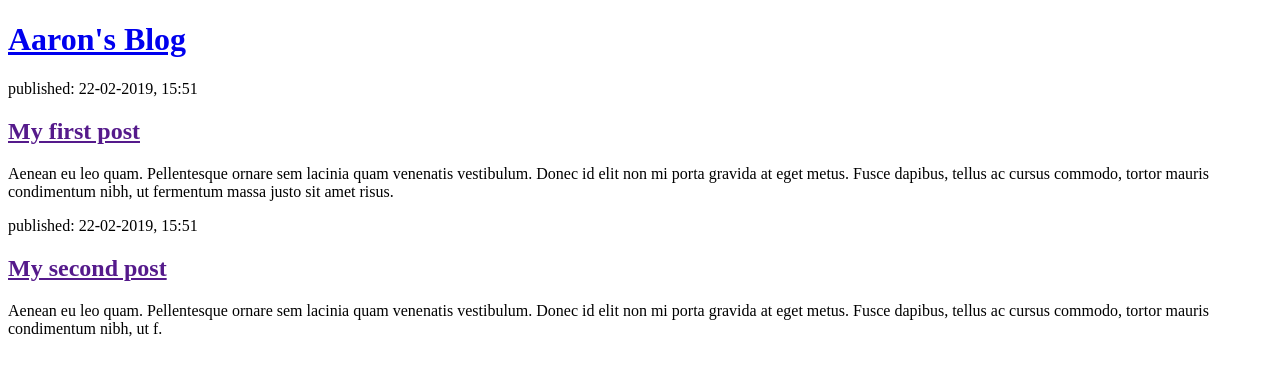
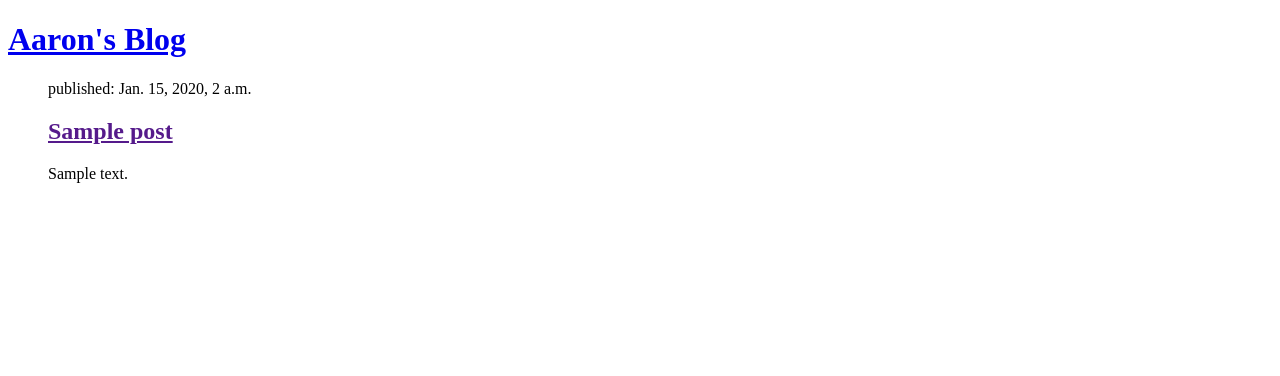
Before and after one commit to aaron-rine/my-first-blog, a Django app: template blog/templates/blog/post_list.html in a window 1280 px wide. Shown: the top 376 px of the page. Run offline with Django 3.2, Linux system fonts and the light colour scheme; the template is opened without the code that fills it: values that come from a table or form of the project are taken from there, others are empty; tables that the repository leaves empty hold one stand-in row (values such as "Sample post").

Commit message:
Modified templates to display posts from the database.

```diff
--- a/blog/templates/blog/post_list.html
+++ b/blog/templates/blog/post_list.html
@@ -10,20 +10,14 @@
         <div>
             <h1><a href="/">Aaron's Blog</a></h1>
         </div>
-
-        <div>
-            <p>published: 22-02-2019, 15:51</p>
-            <h2><a href="">My first post</a></h2>
-            <p>Aenean eu leo quam. Pellentesque ornare sem lacinia quam venenatis vestibulum. Donec id elit non mi porta gravida
-                at eget metus. Fusce dapibus, tellus ac cursus commodo, tortor mauris condimentum nibh, ut fermentum massa justo
-                sit amet risus.</p>
-        </div>
-
-        <div>
-            <p>published: 22-02-2019, 15:51</p>
-            <h2><a href="">My second post</a></h2>
-            <p>Aenean eu leo quam. Pellentesque ornare sem lacinia quam venenatis vestibulum. Donec id elit non mi porta gravida
-                at eget metus. Fusce dapibus, tellus ac cursus commodo, tortor mauris condimentum nibh, ut f.</p>
-        </div>
+        <ul>
+            {% for post in posts %}
+                <div>
+                    <p>published: {{ post.published_date }}</p>
+                    <h2><a href="">{{ post.title }}</a></h2>
+                    <p>{{ post.text|linebreaksbr }}</p>
+                </div>
+            {% endfor %}
+        </ul>
 </body>
 </html>
--- a/blog/views.py
+++ b/blog/views.py
@@ -1,5 +1,8 @@
 from django.shortcuts import render
+from django.utils import timezone
+from blog.models import Post
 
 # Create your views here.
 def post_list(request):
-    return render(request, 'blog/post_list.html', {})
+    posts = Post.objects.filter(published_date__lte=timezone.now()).order_by('published_date')
+    return render(request, 'blog/post_list.html', {'posts': posts})
```
